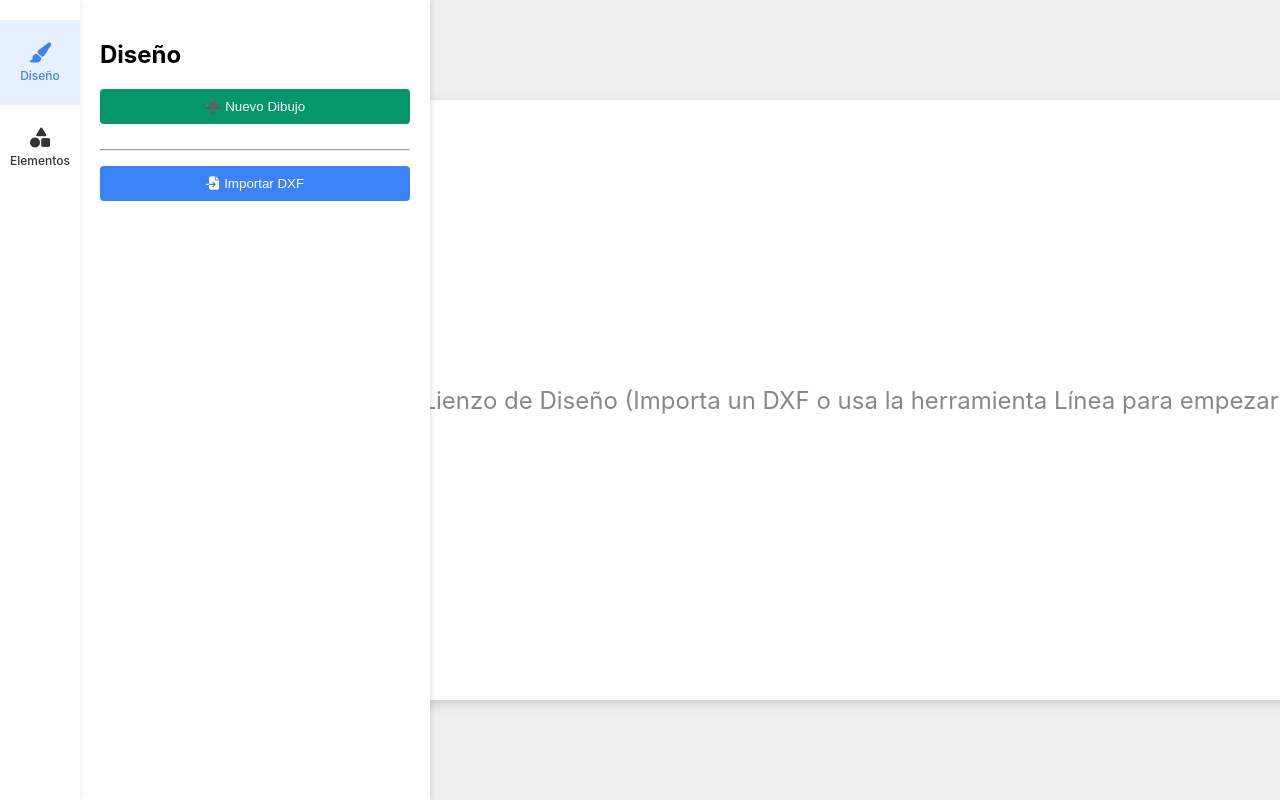
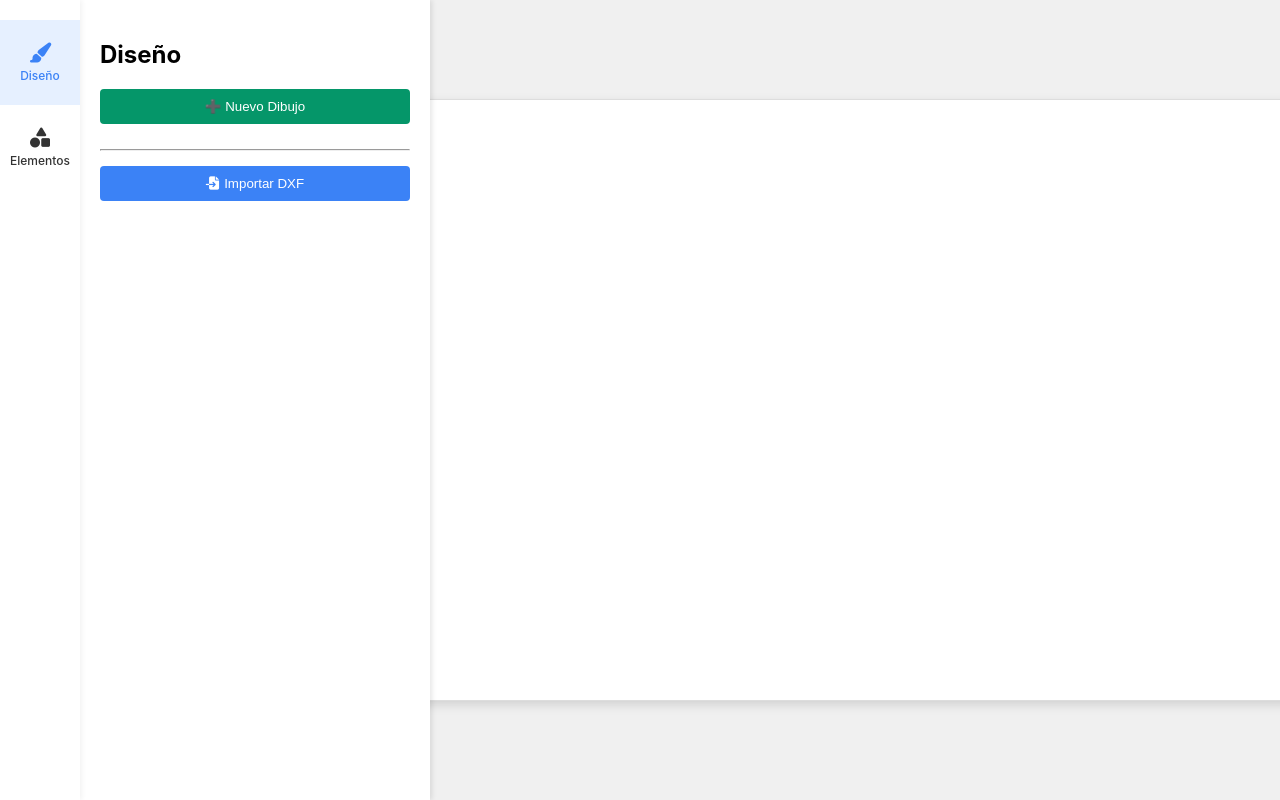
Before and after one commit to somerwest01/MylarProjection, a React (Vite) app: page / in a window 1280 px wide. Built offline with nearby package versions, Linux system fonts and the light colour scheme; the HTML template or start-up script is replaced by a standard one; what dxf-parser would draw is missing.

Commit message:
Update App.jsx

```diff
--- a/src/App.jsx
+++ b/src/App.jsx
@@ -9,23 +9,30 @@ function App() {
   const [activeMenu, setActiveMenu] = useState('design');
   const [isMenuOpen, setIsMenuOpen] = useState(true);
   const [dxfData, setDxfData] = useState(null);
-  const [dxfEntities, setDxfEntities] = useState(null);
+  // 🔑 CAMBIO CLAVE: Inicializamos con un array vacío para que el Canvas se monte inmediatamente.
+  const [dxfEntities, setDxfEntities] = useState([]);
   const [blockDefinitions, setBlockDefinitions] = useState({});
   const [loading, setLoading] = useState(false);
   const [drawingMode, setDrawingMode] = useState('pan');
-  const [isCleanCanvas, setIsCleanCanvas] = useState(true);
+  // Eliminamos isCleanCanvas, ya no es estrictamente necesario con la nueva lógica.
+  // const [isCleanCanvas, setIsCleanCanvas] = useState(true);
+
+  // Estado para manejar el mensaje de error de importación (Advertencia)
+  const [importError, setImportError] = useState(false);
 
   const handleNewDrawing = () => {
+    // Restablece el lienzo a un estado vacío y el modo de dibujo a 'pan'.
     setDxfEntities([]);
     setBlockDefinitions({});
     setDrawingMode('pan');
-  setIsCleanCanvas(true);
+    setImportError(false); // Limpiamos cualquier error previo
 
     console.log('Nuevo dibujo iniciado.');
   };
 
   const handleDxfFileSelect = (file) => {
     setLoading(true);
+    setImportError(false); // Limpiamos errores antes de intentar cargar
     const reader = new FileReader();
 
     reader.onload = async (e) => {
@@ -37,12 +44,19 @@ function App() {
 
         setDxfEntities(extractedEntities);
         setBlockDefinitions(extractedBlocks);
-      setIsCleanCanvas(false);
+        setDrawingMode('pan'); // Vuelve a pan después de cargar
+
+        // Si no hay entidades válidas, establecemos el error
+        if (extractedEntities.length === 0) {
+            setImportError(true);
+        }
+
         console.log(`Dibujo analizado con ${extractedEntities.length} entidades.`);
 
       } catch (error) {
         console.error("Error al procesar el archivo:", error.message);
-        alert(error.message);
+        // Aquí puedes usar un estado para mostrar el error al usuario si no quieres usar alert()
+        console.error(error.message);
       } finally {
         setLoading(false);
       }
@@ -51,13 +65,47 @@ function App() {
     reader.readAsText(file);
   };
 
+  // Lógica de Renderizado Simplificada
+  let canvasContent;
+
+  if (loading) {
+    canvasContent = <p>Cargando y analizando dibujo...</p>;
+  } else if (importError && dxfEntities.length === 0) {
+    // Caso: Error de importación (Archivo vacío)
+    canvasContent = (
+      <p style={{ textAlign: 'center' }}>
+        Lienzo de Diseño.
+        <span style={{ color: 'red' }}><br/>¡Advertencia! El DXF no contenía entidades válidas.</span>
+      </p>
+    );
+  } else {
+    // Caso: Canvas Listo (vacío por defecto, nuevo, o con DXF cargado)
+    canvasContent = (
+      <>
+        {/* Muestra cuántas entidades se encontraron (si hay) */}
+        {dxfEntities.length > 0 && (
+            <p style={{ position: 'absolute', top: 10, left: 10, color: '#333', zIndex: 1, backgroundColor: 'white', padding: '5px' }}>
+                Entidades: {dxfEntities.length}
+            </p>
+        )}
+
+        {/* 🔑 DxfCanvas SE MONTA SIEMPRE, listo para recibir clics */}
+        <DxfCanvas
+          entities={dxfEntities}
+          setEntities={setDxfEntities}
+          blocks={blockDefinitions}
+          drawingMode={drawingMode}
+          setDrawingMode={setDrawingMode}
+        />
+      </>
+    );
+  }
+
+
   return (
     <div
       className="main-layout"
-      onMouseLeave={() => {
-      }}
-      onMouseEnter={() => {
-      }}
+      // Eliminamos onMouseLeave y onMouseEnter vacíos
     >
       {/* 1. Panel Lateral Delgado (Sidebar) */}
       <Sidebar
@@ -78,34 +126,7 @@ function App() {
       {/* 3. Área de Trabajo Principal (Canvas / Diseño) */}
       <div className="work-area">
         <div className="canvas-container">
-          {loading ? (
-            <p>Cargando y analizando dibujo...</p>
-          ) : !dxfEntities || (dxfEntities.length === 0 && isCleanCanvas) ? (
-              <p>
-              Lienzo de Diseño (Importa un DXF o usa la herramienta Línea para empezar)
-              </p>
-              ) : dxfEntities && dxfEntities.length > 0 ? (
-            <>
-              {/* Muestra cuántas entidades se encontraron */}
-              <p style={{ position: 'absolute', top: 10, left: 10, color: '#333', zIndex: 1, backgroundColor: 'white', padding: '5px' }}>
-                  Entidades encontradas: {dxfEntities.length}
-              </p>
-
-              {/* ⬅️ Pasamos las entidades al componente de dibujo */}
-              <DxfCanvas
-                entities={dxfEntities || []}
-                setEntities={setDxfEntities}
-                blocks={blockDefinitions}
-                drawingMode={drawingMode}
-                setDrawingMode={setDrawingMode}
-                />
-            </>
-          ) : (
-            <p>
-              Lienzo de Diseño (Importa un DXF para empezar)
-              <span style={{ color: 'red' }}><br/>¡Advertencia! El DXF no contenía entidades válidas (LINE, CIRCLE, etc.).</span>
-            </p>
-          )}
+          {canvasContent}
         </div>
       </div>
     </div>
```
Lines whose indentation alone changed are shown as unchanged.
